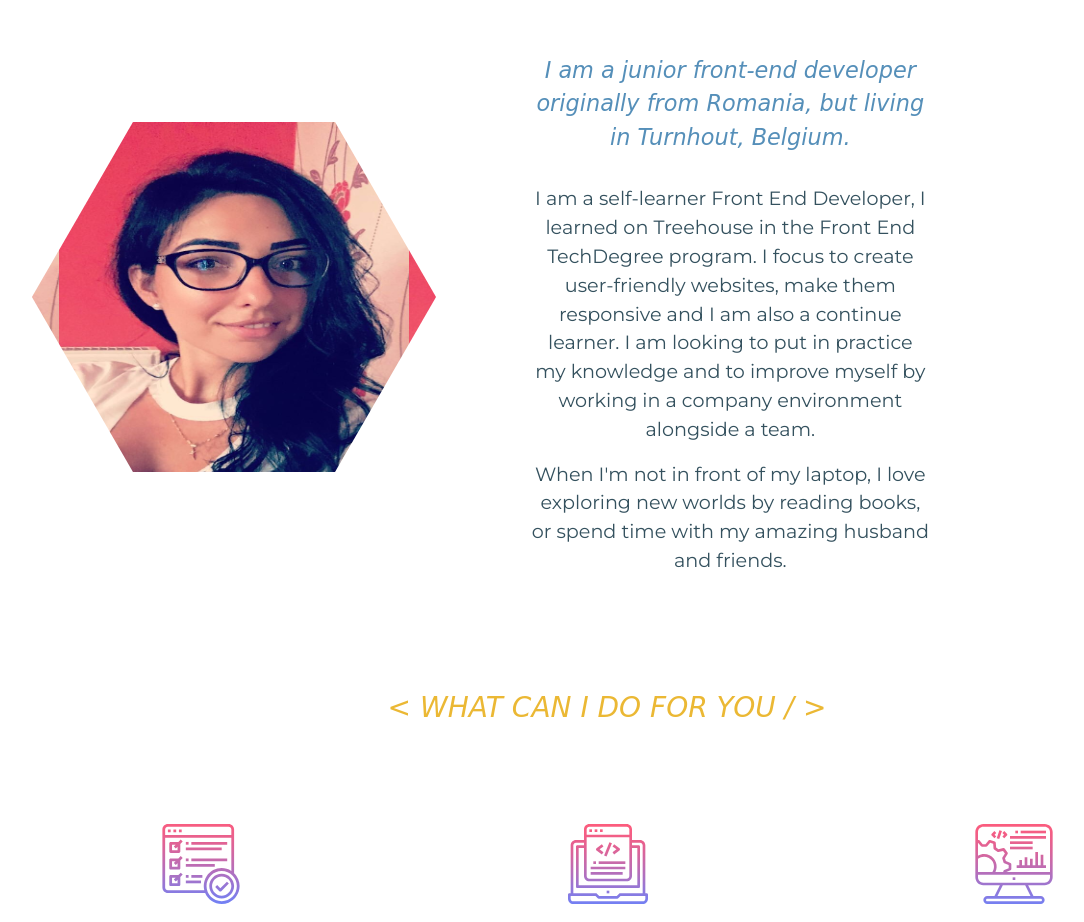
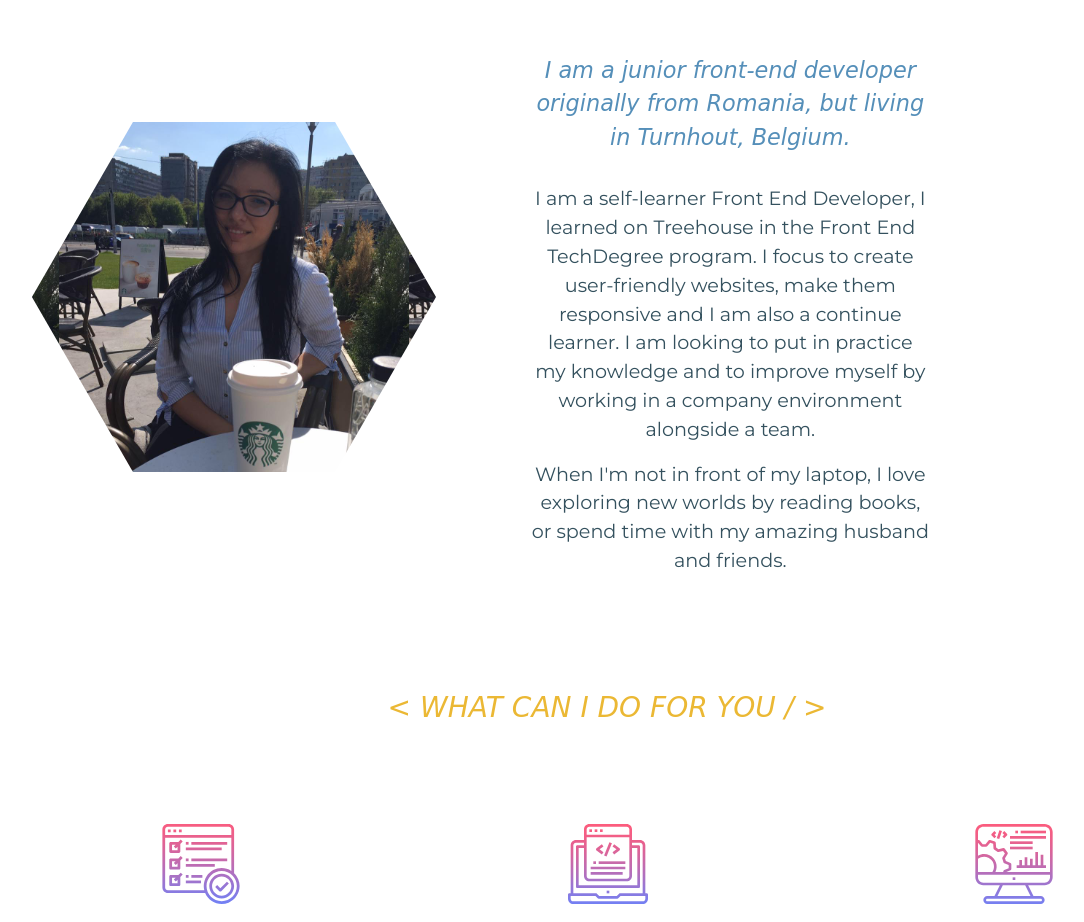
Before and after one commit to ClaudiaBotos/claudiabotos.github.io, a plain HTML site: page index.html in a window 1280 px wide. Shown: the part 960-1882 px from the top of the page, without its empty margins (33-1117 px from the left). Drawn offline with nearby package versions, Linux system fonts and the light colour scheme; a web font is replaced by a local one.

Commit message:
Update styles.css
changed profile photo

```diff
--- a/css/styles.css
+++ b/css/styles.css
@@ -251,7 +251,7 @@ font-size:  1rem;
 .hexagon-image {
   width: 100%;
   height: 100%;
-  background-image:url(../images/profile-photo.jpg);
+  background-image:url(../images/profile-photo2.jpg);
   background-position:center;
   background-size: 70% 100%;
   transform: rotate(-60deg);
```
